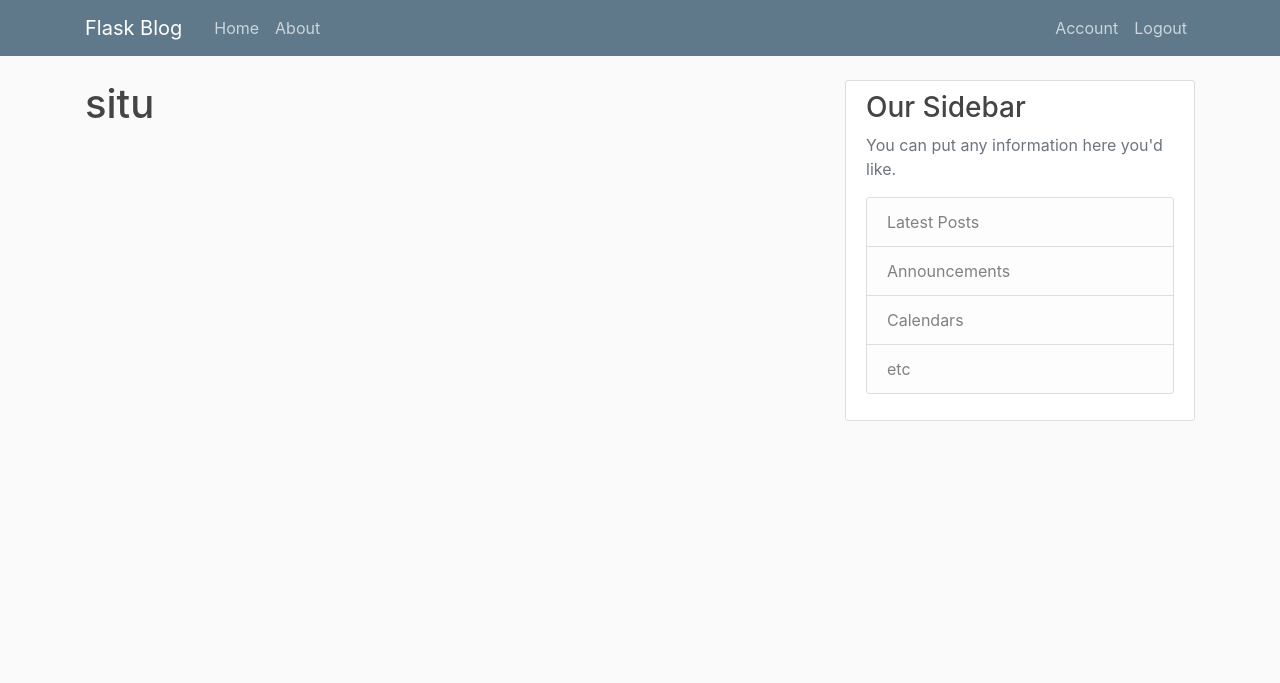
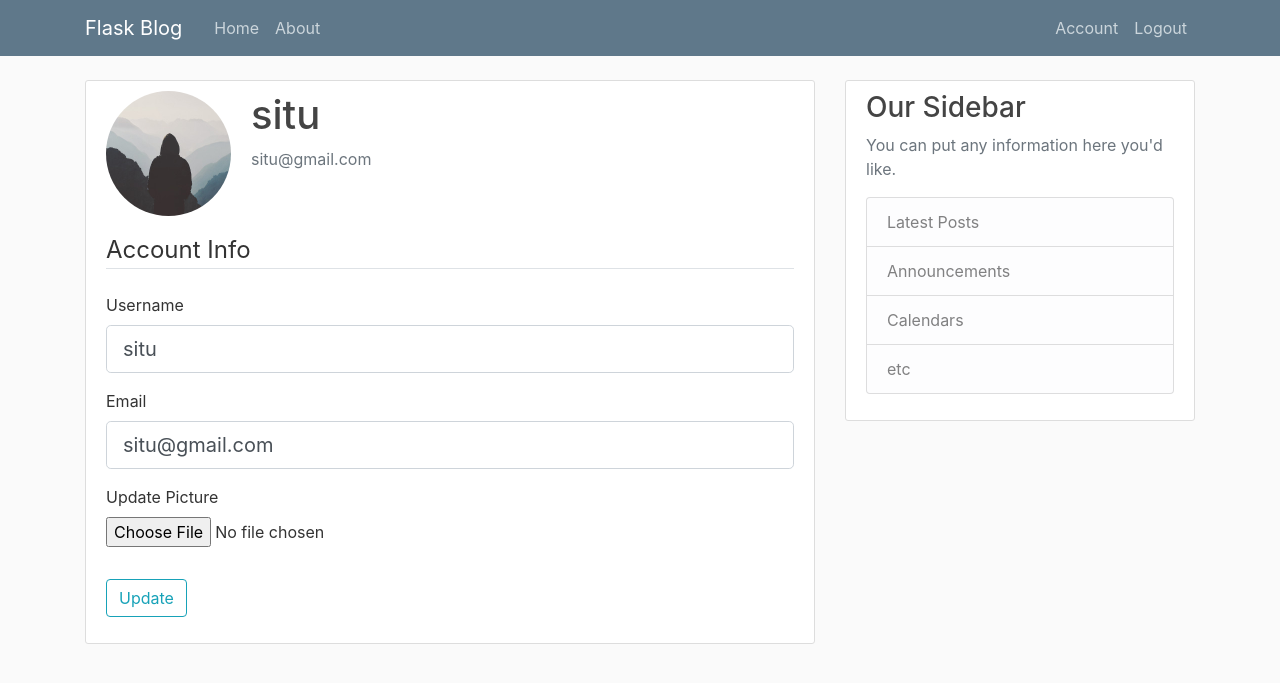
Before and after one commit to agilcetha/belajar_flask, a Flask app: page /account in a window 1280 px wide. Shown: the top 683 px of the page. Run offline with Flask 2, Linux system fonts and the light colour scheme; a user stored in the database is signed in; some libraries are stand-ins or nearby versions.

Commit message:
update profil

```diff
--- a/flaskblog/forms.py
+++ b/flaskblog/forms.py
@@ -1,10 +1,12 @@
 from flask_wtf import FlaskForm
+from flask_wtf.file import FileField, FileAllowed
+from flask_login import current_user
 from wtforms import StringField, PasswordField, SubmitField, BooleanField
 from wtforms.validators import DataRequired, Length, Email, EqualTo, ValidationError
 from flaskblog.models import User
 
 
-class Registration(FlaskForm):
+class RegistrationForm(FlaskForm):
     username = StringField("Username", validators=[DataRequired(message="username minimal 2 karakter"), Length(min = 2, max = 50)])
     email = StringField("Email", validators=[DataRequired(), Email()])
     password = PasswordField("Password", validators=[DataRequired()])
@@ -13,19 +15,40 @@ class Registration(FlaskForm):
 
     def validate_username(self, username):
         user = User.query.filter_by(username = username.data).first()
-        if True:
+        if user:
             raise ValidationError('That username is taken. Please choose a different one.')
 
 
     def validate_email(self, email):
         user = User.query.filter_by(email = email.data).first()
-        if True:
+        if user:
             raise ValidationError('That email is taken. Please choose a different one.')
 
 
 
-class Logins(FlaskForm):
+class LoginForm(FlaskForm):
     email = StringField("Email", validators=[DataRequired(), Email()])
     password = PasswordField("Password", validators=[DataRequired()])
     remember = BooleanField("Remember me!")
     submit = SubmitField("Login")
+
+
+
+class UpdateAccountForm(FlaskForm):
+    username = StringField("Username", validators=[DataRequired(message="username minimal 2 karakter"), Length(min = 2, max = 50)])
+    email = StringField("Email", validators=[DataRequired(), Email()])
+    picture = FileField('Update Picture', validators=[FileAllowed(['png', 'jpg'])])
+    submit = SubmitField("Update")
+
+    def validate_username(self, username):
+        if username.data != current_user.username:
+            user = User.query.filter_by(username = username.data).first()
+            if user:
+                raise ValidationError('That username is taken. Please choose a different one.')
+
+
+    def validate_email(self, email):
+        if email.data != current_user.email:
+            user = User.query.filter_by(email = email.data).first()
+            if user:
+                raise ValidationError('That email is taken. Please choose a different one.')
--- a/flaskblog/routes.py
+++ b/flaskblog/routes.py
@@ -1,6 +1,9 @@
+import os
+import secrets
+from PIL import Image
 from flask import render_template, url_for, flash, redirect, request
 from flaskblog import app, db, bcrypt
-from flaskblog.forms import Registration, Logins
+from flaskblog.forms import LoginForm, RegistrationForm, UpdateAccountForm
 from flaskblog.models import User, Post
 from flask_login import login_user, current_user, logout_user, login_required
 
@@ -49,7 +52,7 @@ def about():
 def register():
     if current_user.is_authenticated:
         return redirect(url_for('home'))
-    form = Registration()
+    form = RegistrationForm()
     if form.validate_on_submit():
         hashed_password = bcrypt.generate_password_hash(form.password.data).decode('utf-8')
         user = User(username = form.username.data, email = form.email.data, password = hashed_password)
@@ -66,7 +69,7 @@ def register():
 def login():
     if current_user.is_authenticated:
         return redirect(url_for('home'))
-    form = Logins()
+    form = LoginForm()
     if form.validate_on_submit():
        user = User.query.filter_by(email = form.email.data).first()
        if user and bcrypt.check_password_hash(user.password, form.password.data):
@@ -85,8 +88,38 @@ def logout():
     return redirect(url_for('home'))
 
 
+def save_picture(form_picture, username):
+    random_hex = secrets.token_hex(8)
+    _, f_ext = os.path.splitext(form_picture.filename)
+    picture_fn = username + "_" + random_hex + f_ext
+    picture_path = os.path.join(app.root_path, 'static/profil_pics', picture_fn)
 
-@app.route('/account')
+
+    output_size = (125,125)
+    i = Image.open(form_picture)
+    i.thumbnail(output_size)
+    i.save(picture_path)
+
+
+    return picture_fn
+
+@app.route('/account', methods=["GET","POST"])
 @login_required
 def account():
-    return render_template("account.html", title = "Account")
+    form = UpdateAccountForm()
+    if form.validate_on_submit():
+        if form.picture.data:
+            picture_file = save_picture(form.picture.data, form.username.data)
+            current_user.image_file = picture_file
+
+        current_user.username = form.username.data
+        current_user.email = form.email.data
+        db.session.commit()
+        flash('your account has been updated!', 'success')
+        return redirect(url_for('account'))
+
+    elif request.method == 'GET':
+        form.username.data = current_user.username
+        form.email.data = current_user.email
+    image_file = url_for('static', filename = 'profil_pics/' + current_user.image_file)
+    return render_template("account.html", title = "Account", image_file = image_file, form = form)
--- a/flaskblog/templates/account.html
+++ b/flaskblog/templates/account.html
@@ -1,6 +1,70 @@
 {% extends "layout.html" %}
 {% block content %}
 
-    <h1>{{ current_user.username }}</h1>
+<div class="content-section">
+    <div class="media">
+      <img class="rounded-circle account-img" src="{{ image_file }}">
+      <div class="media-body">
+        <h2 class="account-heading">{{ current_user.username }}</h2>
+        <p class="text-secondary">{{ current_user.email }}</p>
+      </div>
+    </div>
+      <form method="POST" action="" enctype="multipart/form-data">
+          {{ form.hidden_tag()}}
+          <fieldset class="form-group">
+              <legend class="border-bottom mb-4">Account Info</legend>
+              <div class="form-group">
+                  {{ form.username.label(class="form-control-label")}}
+
+                  {% if form.username.errors %}
+                      {{ form.username(class="form-control form-control-lg is-invalid")}}
+                      <div class="invalid-feedback">
+                          {% for err in form.username.errors %}
+                              <span>
+                                  {{ err }}
+                              </span>
+                          {% endfor %}
+
+                      </div>
+
+                  {% else %}
+                      {{ form.username(class="form-control form-control-lg") }}
+                  {% endif %}
+
+              </div>
+              <div class="form-group">
+                  {{ form.email.label(class="form-control-label")}}
+                  {% if form.email.errors %}
+                  {{ form.email(class="form-control form-control-lg is-invalid")}}
+                  <div class="invalid-feedback">
+                      {% for error in form.email.errors %}
+                          <span>
+                              {{ error }}
+                          </span>
+                      {% endfor %}
+
+                  </div>
+
+              {% else %}
+                  {{ form.email(class="form-control form-control-lg") }}
+              {% endif %}
+              </div>
+              <div class="form-group">
+                {{ form.picture.label()}}
+                {{ form.picture(class="form-control-file")}}
+                {% if form.picture.errors %}
+                    {% for error in form.picture.errors %}
+                            <span class="text-danger">{{ error }}</span></br>
+                    {% endfor %}
+
+                {% endif %}
+
+              </div>
+          </fieldset>
+          <div class="form-group">
+              {{ form.submit(class="btn btn-outline-info")}}
+          </div>
+      </form>
+  </div>
 
 {% endblock content %}
--- a/flaskblog/templates/layout.html
+++ b/flaskblog/templates/layout.html
@@ -56,7 +56,7 @@
       {% with messages = get_flashed_messages(with_categories=true) %}
         {% if messages %}
           {% for category, message in messages %}
-            <div class="alert alert-alert{{ category }}">
+            <div class="alert alert-{{ category }}">
               {{ message }}
             </div>
           {% endfor %}
```
Also changed, not shown: flaskblog/blog.db, flaskblog/static/profil_pics/23bce0c39f7ec40c.jpg (added), flaskblog/static/profil_pics/60464151db5c1f91.jpg (added), flaskblog/static/profil_pics/684895402817cd45.jpg (added), flaskblog/static/profil_pics/68a6ca72edf1e8d4.jpg (added), flaskblog/static/profil_pics/97b8dd10eb5a50bc.jpg (added), flaskblog/static/profil_pics/bahai.png (added), flaskblog/static/profil_pics/default.jpg (added).
